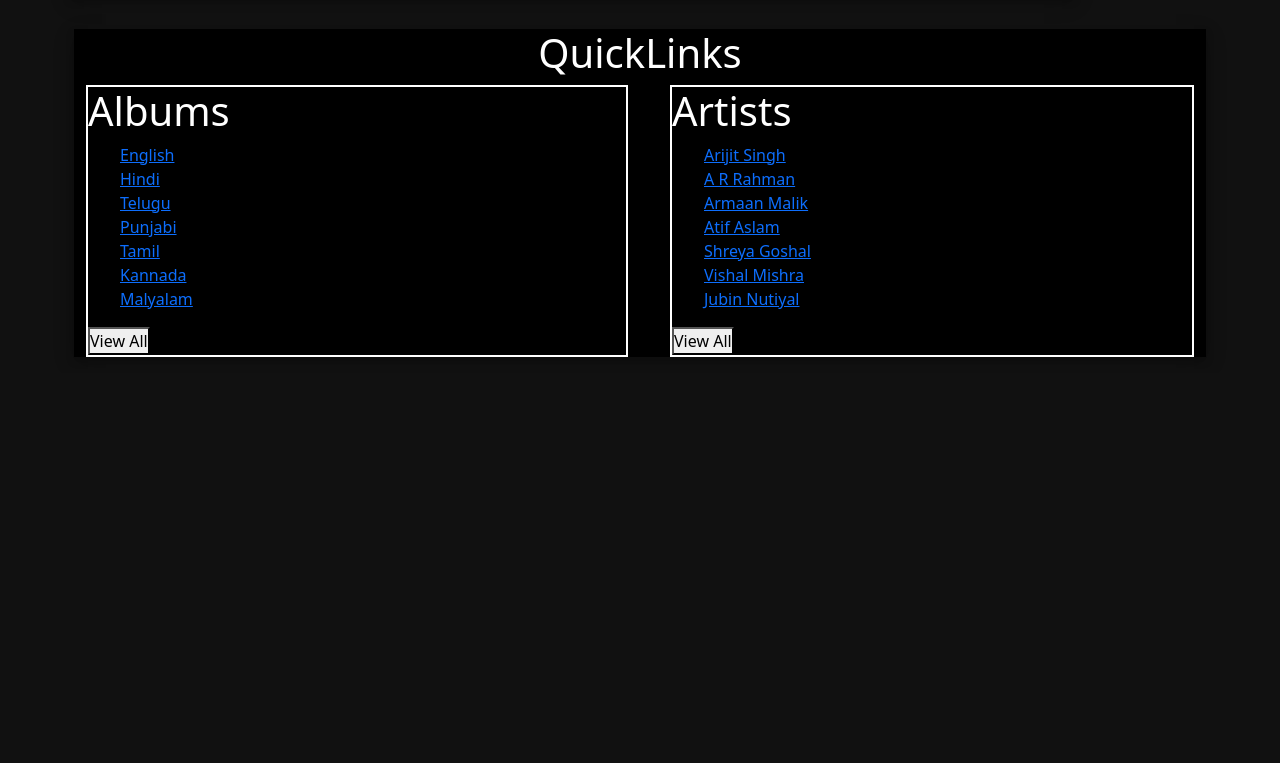
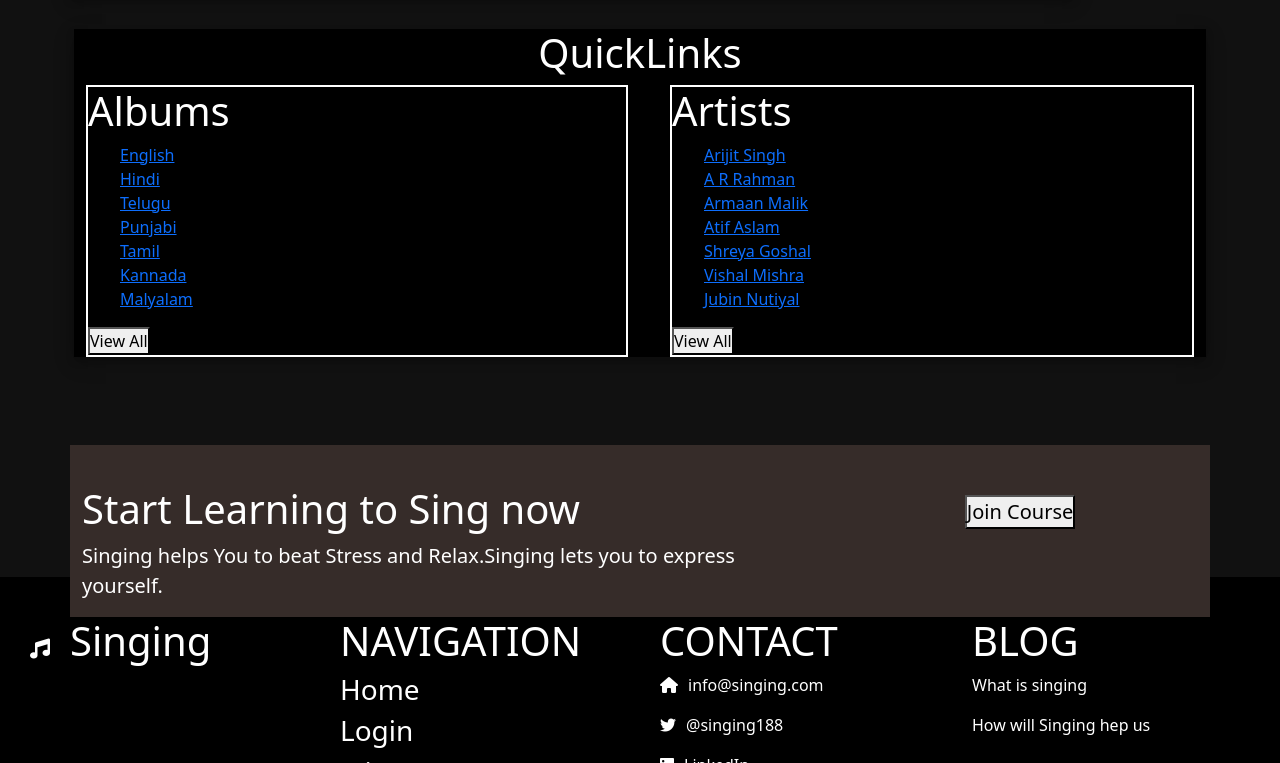
Before and after one commit to zahedanafees/nafees1, a plain HTML site: page index.html in a window 1280 px wide. Shown: the part 2037-2800 px from the top of the page. Before the commit the page ends 2410 px from the top, so only its background shows below. Drawn offline with nearby package versions, Linux system fonts and the light colour scheme.

Commit message:
my commit

```diff
--- a/index.html
+++ b/index.html
@@ -3,6 +3,7 @@
 <head>
 <link rel="stylesheet" href="https://cdn.jsdelivr.net/npm/bootstrap@5.3.2/dist/css/bootstrap.min.css" integrity="sha384-T3c6CoIi6uLrA9TneNEoa7RxnatzjcDSCmG1MXxSR1GAsXEV/Dwwykc2MPK8M2HN" crossorigin="anonymous">
 <link rel="stylesheet" href="https://cdnjs.cloudflare.com/ajax/libs/bootstrap/5.3.3/css/bootstrap-grid.min.css" integrity="sha512-i1b/nzkVo97VN5WbEtaPebBG8REvjWeqNclJ6AItj7msdVcaveKrlIIByDpvjk5nwHjXkIqGZscVxOrTb9tsMA==" crossorigin="anonymous" referrerpolicy="no-referrer" />
+<link rel="stylesheet" href="https://cdnjs.cloudflare.com/ajax/libs/font-awesome/6.5.1/css/all.min.css" integrity="sha512-DTOQO9RWCH3ppGqcWaEA1BIZOC6xxalwEsw9c2QQeAIftl+Vegovlnee1c9QX4TctnWMn13TZye+giMm8e2LwA==" crossorigin="anonymous" referrerpolicy="no-referrer" />
 <title>my project</title>
 </head>
 <style>
@@ -152,6 +153,23 @@
 .career1{
 background-color:black;
 }
+.fourth{
+background-color:#362C29;
+color:white;
+position:relative;
+margin-bottom:-40px;
+}
+.five{
+color:white;
+}
+.five-content{
+background-color:black;
+}
+.trail6{
+padding-top:40px;
+background-color:black;
+max-width:1500px;
+}
 </style>
 <body>
 <!--header start-->
@@ -162,6 +180,7 @@
 	<li><a href="#bestsellers">Bestsellers</a></li>
 	<li><a href="#career">Career</a></li>
 	<li><a href="#quicklinks">QuickLinks</a></li>
+	<li><a href="#contact">Contact</a></li>
 	</ul>
 	</header><br/><br/><br/><br/><br/>
 <!--header end-->
@@ -251,7 +270,7 @@
 					</div>
 					</div>
 				<!--Career container end-->
-				  <!--Footer start-->
+				  <!--QuickLinks start-->
 				  <footer>
 				  <div class="container mt-3 p-3"id=quicklinks>
 				  <div class="row four">
@@ -286,8 +305,47 @@
 				 <button>View All</button>
 				 </div>
 				 </div>
-				 </div>
+				 </div><br/><br/><br/>
 				 </footer>
-				<!--Footer end-->
+				<!--QuickLinks end -->
+				  <!--Footer start-->
+				  <div class="container fourth">
+				  <div class="row"id=contact>
+				  <div class="col-sm-8">
+				  <h1 style="padding-top:40px;">Start Learning to Sing now</h1>
+				  <p style="font-size:20px;">Singing helps You to beat Stress and Relax.Singing lets you to express yourself.</p>
+				  </div>
+				  <div class="col-sm-4" style="padding-top:50px;">
+				  <center><button style="font-size:20px;">Join Course</button></center>
+				  </div>
+				  </div>
+				  </div>
+				  <div class="container trail6">
+				  <div class="row five content">
+				  <div class="col-sm-3" style="padding-left:30px;">
+				  <div class="five">
+				  <i class="fa-solid fa-music" style="font-size:20px;"></i><h1 style="display:inline-flex;padding-left:20px;">Singing</h1>
+				  </div>
+				  </div>
+				  <div class="col-sm-3 five" style="padding-left:20px;">
+				  <h1>NAVIGATION</h1>
+				  <h3>Home</h3>
+				  <h3>Login</h3>
+				  <h3>Join</h3>
+				  </div>
+				  <div class="col-sm-3 five" style="padding-left:20px;">
+				  <h1>CONTACT</h1>
+				  <i class="fa-solid fa-house"></i><p style="display:inline-flex;padding-left:10px;">info@singing.com</p><br/>
+				  <i class="fa-brands fa-twitter"></i><p style="display:inline-flex;padding-left:10px;">@singing188</p><br/>
+				  <i class="fa-brands fa-linkedin"></i><p style="display:inline-flex;padding-left:10px;">LinkedIn</p><br/><br/>
+				  </div>
+				  <div class="col-sm-3 five">
+				  <h1>BLOG</h1>
+				  <p>What is singing</p>
+				  <p>How will Singing hep us</p>
+				  </div>
+				  </div>
+				  </div>
+
 </body>
 </html>
```
